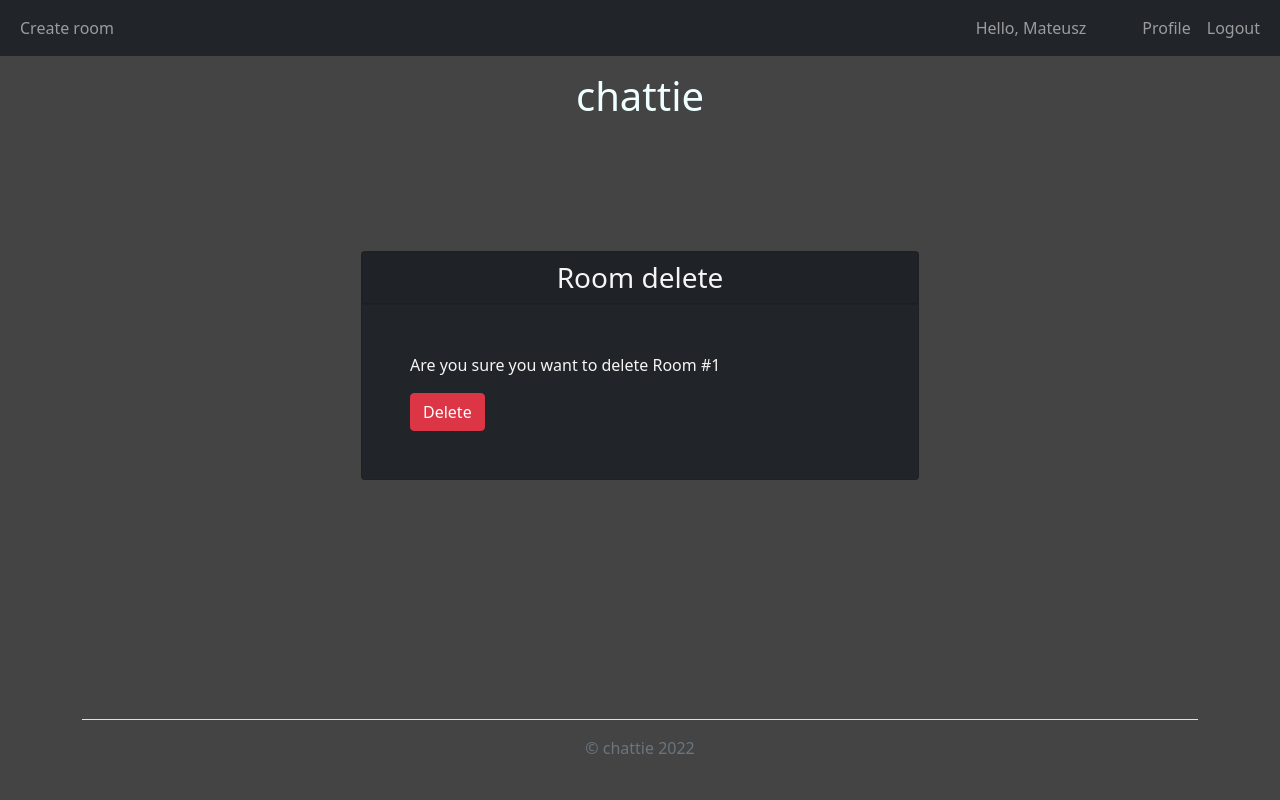
After one commit to MateuszM-M/chattie-app-flask, a Flask app: a page that uses chattie/templates/delete_room.html in a window 1280 px wide. The commit adds this page. Run offline with Flask 2, Linux system fonts and the light colour scheme; a user stored in the database is signed in; data comes from the database, SQL or seed files in the repository; both versions use the stored data as it was after the commit.

Commit message:
Add delete room functionality

```diff
--- a/chattie/routes.py
+++ b/chattie/routes.py
@@ -1,5 +1,5 @@
 from chattie import app, bcrypt, db
-from flask import render_template, flash, redirect, url_for, request
+from flask import render_template, flash, redirect, url_for, request, abort
 from chattie.forms import LoginForm, RegistrationForm, CreateRoomForm
 from flask_login import login_user, current_user, logout_user, login_required
 from .models import User, Room
@@ -81,6 +81,7 @@ def create_room():
 
 
 @app.route("/r/<room_name>")
+@login_required
 def room(room_name):
     room = Room.query.filter_by(name=room_name).first()
     return render_template('room.html', title=room.name, room=room)
@@ -91,6 +92,19 @@ def room(room_name):
 #     return "<h1>Home Page</h1>"
 
 
-# @app.route("/delete/<room>")
-# def delete_room():
-#     return "<h1>Home Page</h1>"
+@app.route("/delete/<room_name>", methods=['GET', 'POST'])
+@login_required
+def delete_room(room_name):
+
+    room = Room.query.filter_by(name=room_name).first()
+
+    if request.method == 'POST':
+        if room.creator_id != current_user.id:
+            abort(403)
+        db.session.delete(room)
+        db.session.commit()
+        flash(f"{room.name} has been deleted!", 'success')
+        return redirect(url_for('home'))
+
+
+    return render_template('delete_room.html', title=f"delete {room.name}", room=room)
--- /dev/null
+++ b/chattie/templates/delete_room.html
@@ -0,0 +1,22 @@
+{% extends "main.html" %}
+{% block content %}
+
+<div class="container d-flex justify-content-around my-auto">
+    <div class="card col-md-6 bg-dark">
+        <div class="card text-center bg-dark">
+            <h3 class=" fw-normal card-text card-header ">Room delete</h3>
+        </div>
+
+        <div class="p-5">
+            <p>Are you sure you want to delete {{room}}</p>
+            <form action="{{ url_for('delete_room', room_name=room.name) }}" method="POST">
+            <input class="btn btn-danger" type="submit" value="Delete">
+            </form>
+
+        </div>
+
+
+    </div>
+</div>
+
+{% endblock %}
--- a/chattie/templates/layout/navbar.html
+++ b/chattie/templates/layout/navbar.html
@@ -14,6 +14,9 @@
         </li>
       </ul>
         <ul class="navbar-nav ms-auto mb-2 mb-lg-0">
+          <li>
+            <p class="navbar-text me-5 my-auto">Hello, {{current_user.username}}</p>
+          </li>
           <li class="nav-item">
             <a class="nav-link" href="#">Profile</a>
           </li>
```
Also changed, not shown: chattie/templates/home.html (+6 -1 lines), chattie/site.db.
